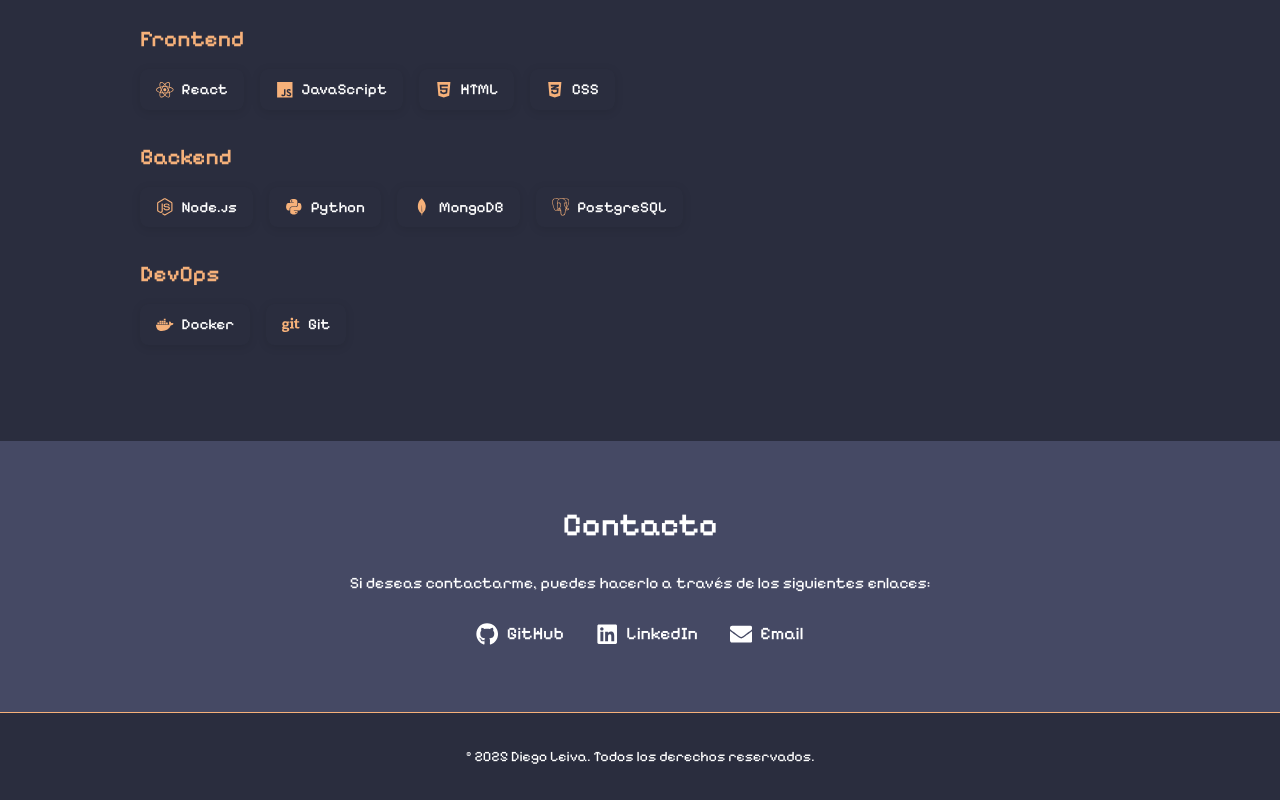
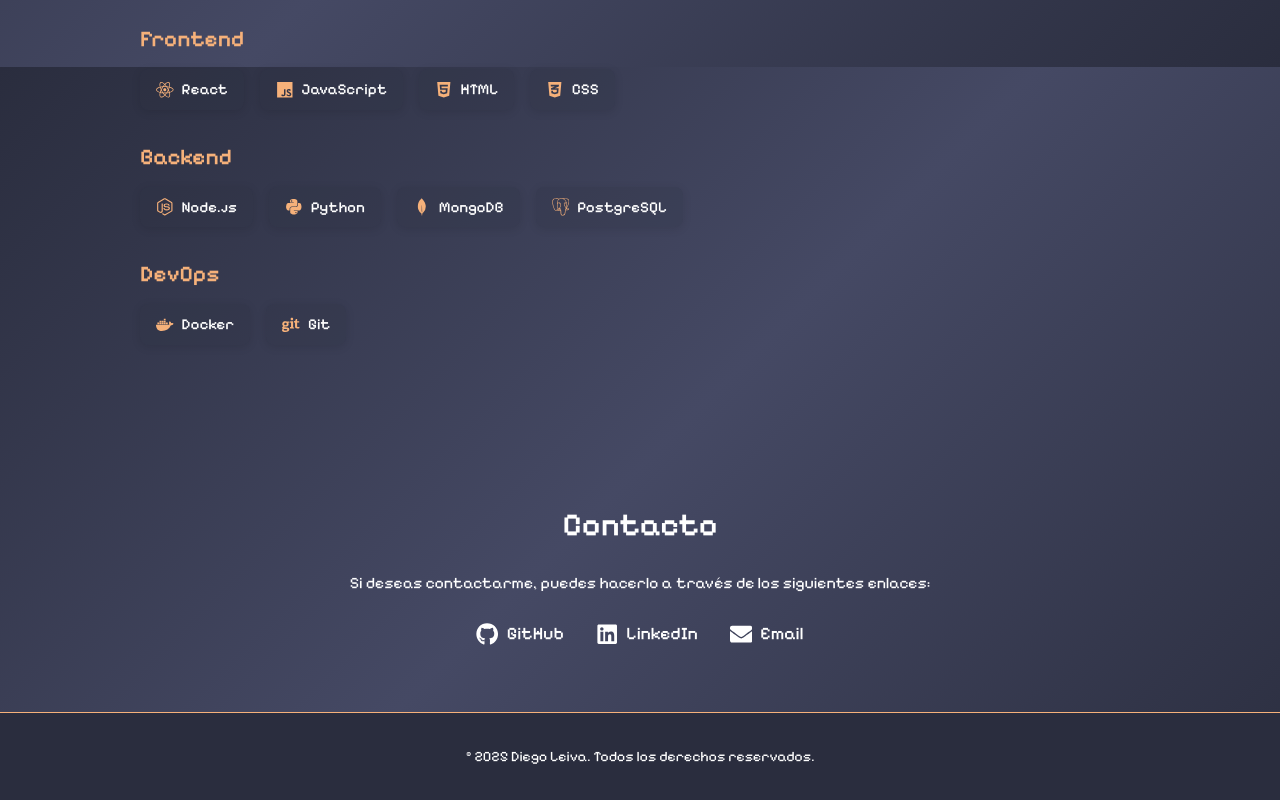
Before and after one commit to LeivaDiego/Web-Portafolio, a React (Vite) app: page / in a window 1280 px wide. Shown: the part 1533-2333 px from the top of the page. Built offline with nearby package versions, Linux system fonts and the light colour scheme.

Commit message:
style: fixed backgorund

```diff
--- a/src/components/sections/Contact.jsx
+++ b/src/components/sections/Contact.jsx
@@ -4,7 +4,6 @@ import { FaGithub, FaLinkedin, FaEnvelope } from 'react-icons/fa'
 
 const Section = styled.section`
   padding: 4rem 2rem;
-  background-color: ${({ theme }) => theme.colors.secondary};
   color: ${({ theme }) => theme.colors.textLight};
 `
 
--- a/src/components/sections/Projects.jsx
+++ b/src/components/sections/Projects.jsx
@@ -8,7 +8,6 @@ import calcPreview from '../../assets/calc-preview.png';
 
 const Section = styled.section`
   padding: 4rem 2rem;
-  background-color: ${({ theme }) => theme.colors.secondary};
   color: ${({ theme }) => theme.colors.textLight};
 `
 
--- a/src/components/sections/Skills.jsx
+++ b/src/components/sections/Skills.jsx
@@ -9,7 +9,6 @@ import { SiMongodb, SiPostgresql } from 'react-icons/si'
 
 const Section = styled.section`
   padding: 4rem 2rem;
-  background-color: ${({ theme }) => theme.colors.primary};
   color: ${({ theme }) => theme.colors.textLight};
 `
 
--- a/src/styles/GlobalStyles.jsx
+++ b/src/styles/GlobalStyles.jsx
@@ -21,6 +21,10 @@ const globalStyles = css`
     font-family: ${theme.fonts.body};
     color: ${theme.colors.text};
     background: ${theme.colors.gradient.main};
+    background-attachment: fixed;
+    background-position: center;
+    background-repeat: no-repeat;
+    background-size: cover;
     line-height: 1.6;
     min-height: 100vh;
     width: 100%;
```
